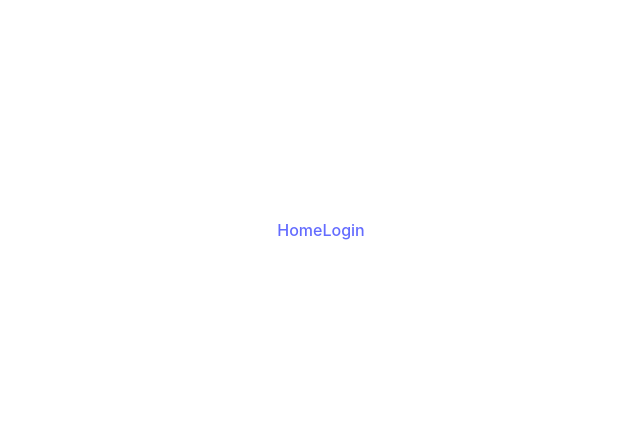
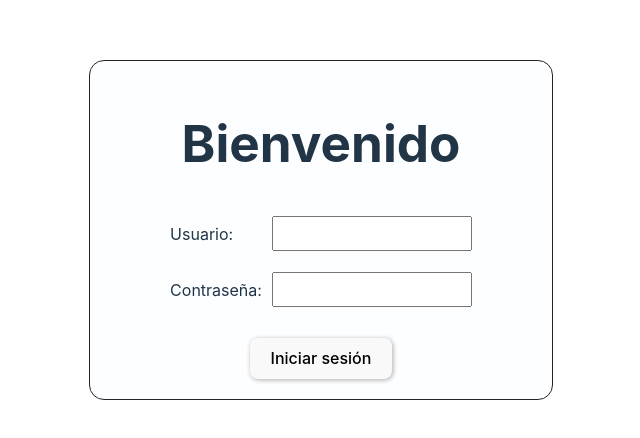
Before and after one commit to Racingsoul28/login-example, a React (Vite) app: page / in a window 1280 px wide. Before the commit this address had no page. Shown: the part 170-608 px from the top of the page, without its empty margins (319-959 px from the left). Built offline with nearby package versions, Linux system fonts and the light colour scheme.

Commit message:
se configura app y login para nuevo inicio

```diff
--- a/src/App.jsx
+++ b/src/App.jsx
@@ -1,23 +1,24 @@
-import { BrowserRouter, Link, Routes, Route } from "react-router-dom";
+import { useState } from "react";
 import "./App.css";
 
 /* Componentes */
-import LoginContainer from "./loginContainer";
 import HomePage from "./homePage";
+import Login from "./login";
 /* CIERRE: Componentes */
 
 function App() {
+  const [isLoggedIn, setIsLoggedIn] = useState(false);
+
+  const handleLogin = () => setIsLoggedIn(true);
+  const handleLogout = () => setIsLoggedIn(false);
   return (
-    <BrowserRouter>
-      <header className="App-header">
-        <Link to="/home">Home</Link>
-        <Link to="/login">Login</Link>
-      </header>
-      <Routes>
-        <Route path="/home" element={<HomePage />} />
-        <Route path="/login" element={<LoginContainer />} />
-      </Routes>
-    </BrowserRouter>
+    <>
+      {isLoggedIn ? (
+        <HomePage onlogout={handleLogout} />
+      ) : (
+        <Login onLogin={handleLogin} />
+      )}
+    </>
   );
 }
 
--- /dev/null
+++ b/src/login.jsx
@@ -0,0 +1,32 @@
+import "./loginContainer.css"
+
+function Login(props) {
+    return (
+        <>
+            <div className="loginContainer">
+                <h1>Bienvenido</h1>
+                <div className="loginInput">
+                    <p>Usuario:</p>
+                    <input
+                        type="text"
+                        name="impUser"
+                        id="impUser"
+                    />
+                </div>
+                <div className="loginInput">
+                    <p>Contraseña:</p>
+                    <input
+                        type="password"
+                        name="inpPwd"
+                        id="inpPwd"
+                    />
+                </div>
+                <button type="button">
+                    Iniciar sesión
+                </button>
+            </div>
+        </>
+    );
+}
+
+export default Login;
```
